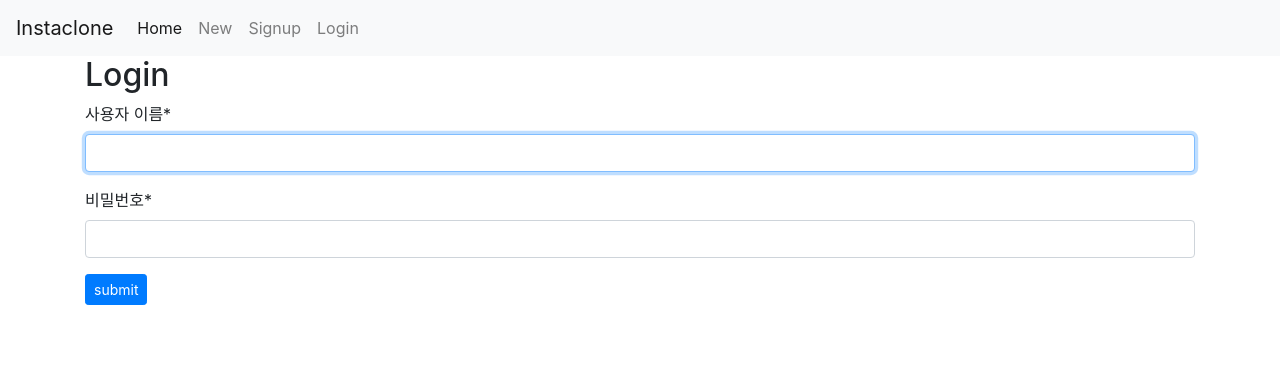
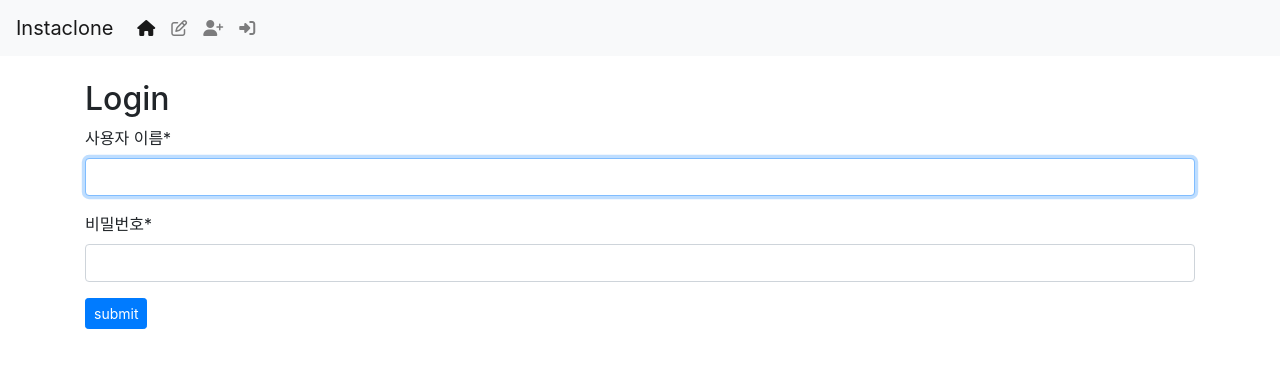
Before and after one commit to yubje/Django_Instaclone, a Django app: page /accounts/login/ in a window 1280 px wide. Shown: the top 368 px of the page. Run offline with Django 3.2, Linux system fonts and the light colour scheme; some libraries are stand-ins or nearby versions.

Commit message:
community | created_at, updated_at not solved / templates | navbar icon

```diff
--- a/templates/nav.html
+++ b/templates/nav.html
@@ -1,28 +1,32 @@
-<nav class="navbar navbar-expand-lg navbar-light bg-light">
-  <a class="navbar-brand" href="#">Instaclone</a>
+<nav class="navbar navbar-expand-lg navbar-light bg-light mb-4">
+  <a class="navbar-brand" href="{% url 'community:index' %}">Instaclone</a>
   <button class="navbar-toggler" type="button" data-toggle="collapse" data-target="#navbarSupportedContent" aria-controls="navbarSupportedContent" aria-expanded="false" aria-label="Toggle navigation">
     <span class="navbar-toggler-icon"></span>
   </button>
-
   <div class="collapse navbar-collapse" id="navbarSupportedContent">
     <ul class="navbar-nav mr-auto">
       <li class="nav-item active">
-        <a class="nav-link" href="{% url 'community:index' %}">Home <span class="sr-only">(current)</span></a>
+        <a class="nav-link" href="{% url 'community:index' %}"><i class="fas fa-home"></i></a>
       </li>
+      <!--new post-->
       <li class="nav-item">
-        <a class="nav-link" href="{% url 'community:create' %}">New</a>
+        <a class="nav-link" href="{% url 'community:create' %}"><i class="far fa-edit" title="new"></i></a>
       </li>
       {% if user.is_authenticated %}
+      <!--logout-->
       <li class="nav-item">
-        <a class="nav-link" href="{% url 'accounts:logout' %}">Logout</a>
+        <a class="nav-link" href="{% url 'accounts:logout' %}"><i class="fas fa-sign-out-alt" title="logout"></i></a>
       </li>
       {% else %}
+      <!--sign up-->
       <li class="nav-item">
-        <a class="nav-link" href="{% url 'accounts:signup' %}">Signup</a>
+        <a class="nav-link" href="{% url 'accounts:signup' %}"><i class="fas fa-user-plus" title="sign up"></i></a>
       </li>
+      <!--login-->
       <li class="nav-item">
-        <a class="nav-link" href="{% url 'accounts:login' %}">Login</a>
+        <a class="nav-link" href="{% url 'accounts:login' %}"><i class="fas fa-sign-in-alt" title="login"></i></a>
       </li>
       {% endif %}
+    </ul>
   </div>
 </nav>
```
Also changed, not shown: community/templates/community/index.html (+6 -1 lines).
